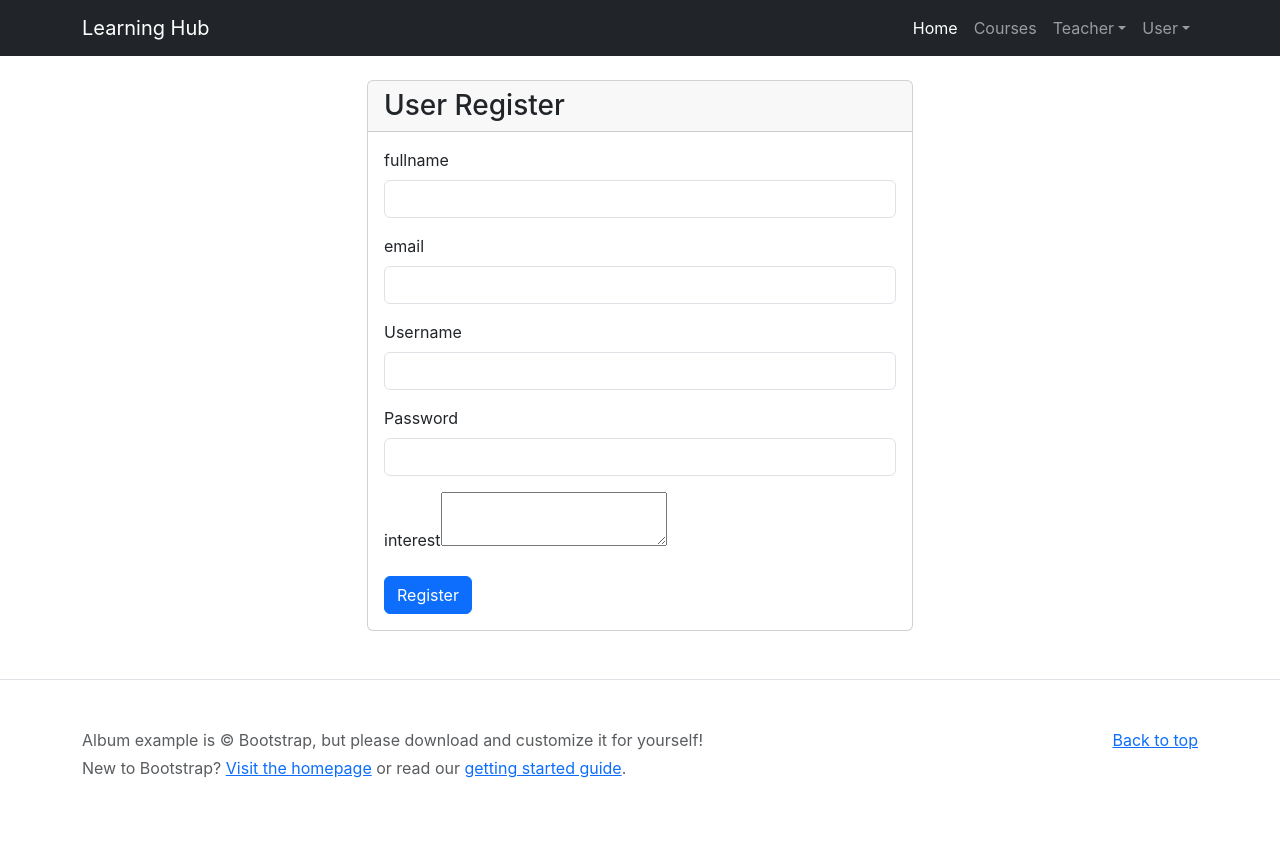
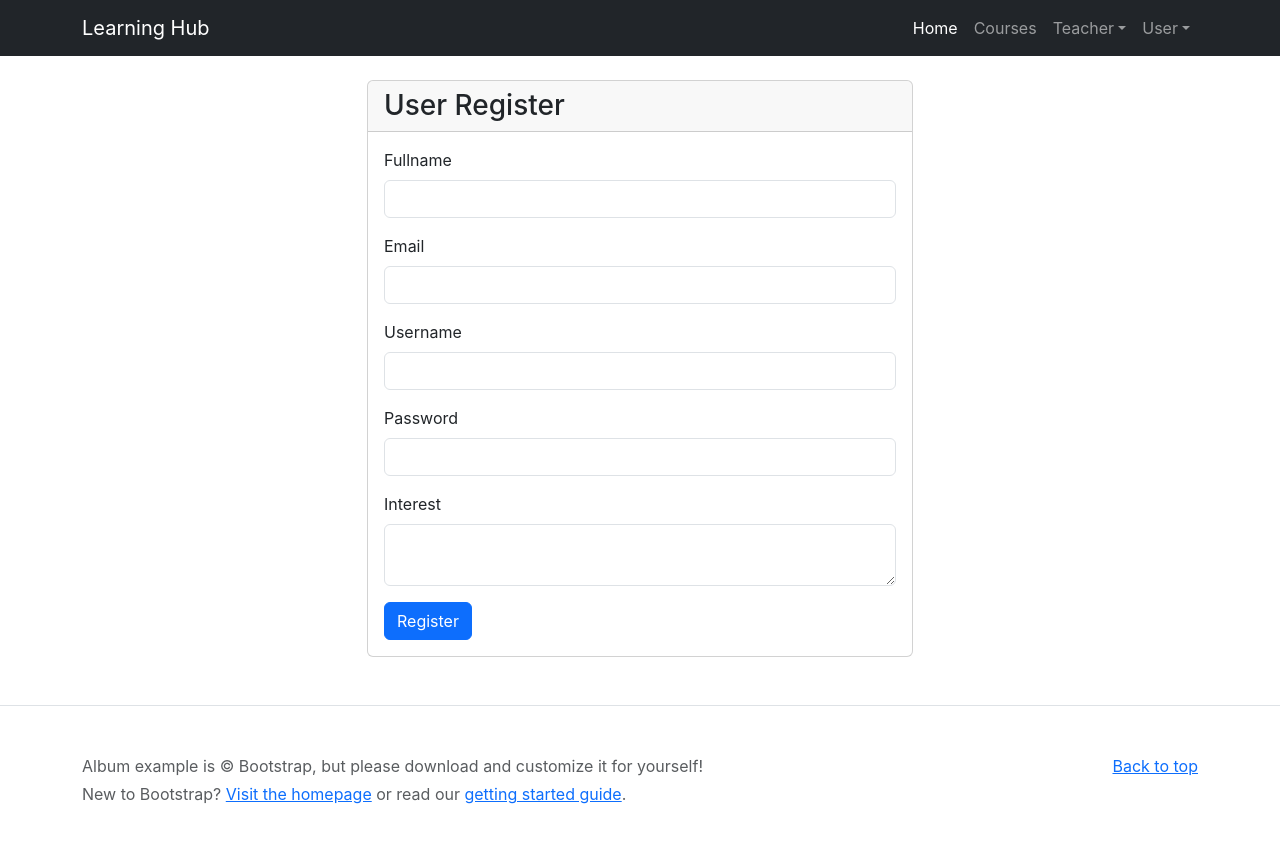
Before and after one commit to Athulya-k-k/Learning-management-front_end, a React (Create React App) app: page /userregister in a window 1280 px wide. Shown: the top 842 px of the page. Built offline with nearby package versions, Linux system fonts and the light colour scheme.

Commit message:
student register

```diff
--- a/src/components/User/Register.js
+++ b/src/components/User/Register.js
@@ -1,51 +1,119 @@
 import { Link } from "react-router-dom";
+import { useState, useEffect } from "react";
+import axios from 'axios'
 
-function Register(){
-    return(
+const baseUrl = 'http://127.0.0.1:8000/api/student/';
+
+function Register() {
+    const [studentData, setStudentData] = useState({
+        'fullname': '',
+        'email': '',
+        'password': '',
+        'username': '',
+        'interest': '',
+        'status': ''
+    });
+
+    // State variable to track form submission without data
+    const [formSubmittedWithoutData, setFormSubmittedWithoutData] = useState(false);
+
+    const handlechange = (event) => {
+        setStudentData({
+            ...studentData,
+            [event.target.name]: event.target.value
+        });
+    }
+
+    const submitForm = (event) => {
+        event.preventDefault(); // Prevent the default form submission and page refresh
+
+        // Check if any of the required fields are empty
+        if (
+            studentData.fullname === '' ||
+            studentData.email === '' ||
+            studentData.password === '' ||
+            studentData.username === ''
+        ) {
+            // Set the state variable to indicate form submitted without data
+            setFormSubmittedWithoutData(true);
+        } else {
+            // Clear the formSubmittedWithoutData flag
+            setFormSubmittedWithoutData(false);
+
+            // Continue with form submission
+            const studentFormData = new FormData();
+            studentFormData.append('fullname', studentData.fullname);
+            studentFormData.append('email', studentData.email);
+            studentFormData.append('password', studentData.password);
+            studentFormData.append('username', studentData.username);
+            studentFormData.append('interest', studentData.interest);
+
+            try {
+                axios.post(baseUrl, studentFormData).then((response) => {
+                    setStudentData({
+                        ...studentData,
+                        'status': 'success'
+                    });
+
+                    // Reset the status after 2 seconds
+                    setTimeout(() => {
+                        setStudentData({
+                            'fullname': '',
+                            'email': '',
+                            'password': '',
+                            'username': '',
+                            'interest': '',
+                        });
+                    }, 2000); // 2000 milliseconds (2 seconds)
+                });
+            } catch (error) {
+                console.log(error);
+                setStudentData({ 'status': 'error' });
+            }
+        }
+    };
+
+    return (
         <div className="container mt-4">
             <div className="row">
                 <div className="col-6 offset-3">
+                    {formSubmittedWithoutData && (
+                        <p className="text-danger">Please fill in all required fields.</p>
+                    )}
+
+                    {studentData.status === 'success' && <p className="text-success">Thanks for registration</p>}
+                    {studentData.status === 'error' && <p className="text-danger">Something went wrong</p>}
+
                     <div className="card">
                         <h3 className="card-header">User Register</h3>
                         <div className="card-body">
-                <form>
                             <div className="mb-3">
-                        <label for="exampleInputEmail1" className="form-label">fullname</label>
-                        <input type="text" className="form-control" />
-
+                                <label for="exampleInputEmail1" className="form-label">Fullname</label>
+                                <input type="text" value={studentData.fullname} name="fullname" onChange={handlechange} className="form-control" />
                             </div>
                             <div className="mb-3">
-                        <label for="exampleInputEmail1" className="form-label">email</label>
-                        <input type="email" className="form-control" />
-
+                                <label for="exampleInputEmail1" className="form-label">Email</label>
+                                <input type="email" value={studentData.email} name="email" onChange={handlechange} className="form-control" />
                             </div>
                             <div className="mb-3">
                                 <label for="exampleInputEmail1" className="form-label">Username</label>
-                        <input type="text" className="form-control" />
-
+                                <input type="text" value={studentData.username} name="username" onChange={handlechange} className="form-control" />
                             </div>
                             <div className="mb-3">
                                 <label for="exampleInputPassword1" className="form-label">Password</label>
-                        <input type="password" className="form-control" id="exampleInputPassword1"/>
+                                <input type="password" value={studentData.password} name="password" onChange={handlechange} className="form-control" id="exampleInputPassword1" />
                             </div>
                             <div className="mb-3">
-                        <label for="exampleInputEmail1" className="form-label">interest</label>
-                       <textarea className="form control"></textarea>
-
+                                <label for="exampleInputEmail1" className="form-label">Interest</label>
+                                <textarea name="interest" value={studentData.interest} onChange={handlechange} className="form-control"></textarea>
                             </div>
-
-                    <button type="submit" className="btn btn-primary">Register</button>
-                    </form>
-
+                            <button type="submit" onClick={submitForm} className="btn btn-primary">Register</button>
                         </div>
                     </div>
                 </div>
             </div>
+        </div>
+    );
+}
 
-    </div>
-
-
-    )
-
-}
 export default Register;
```
Lines whose indentation alone changed are shown as unchanged.
